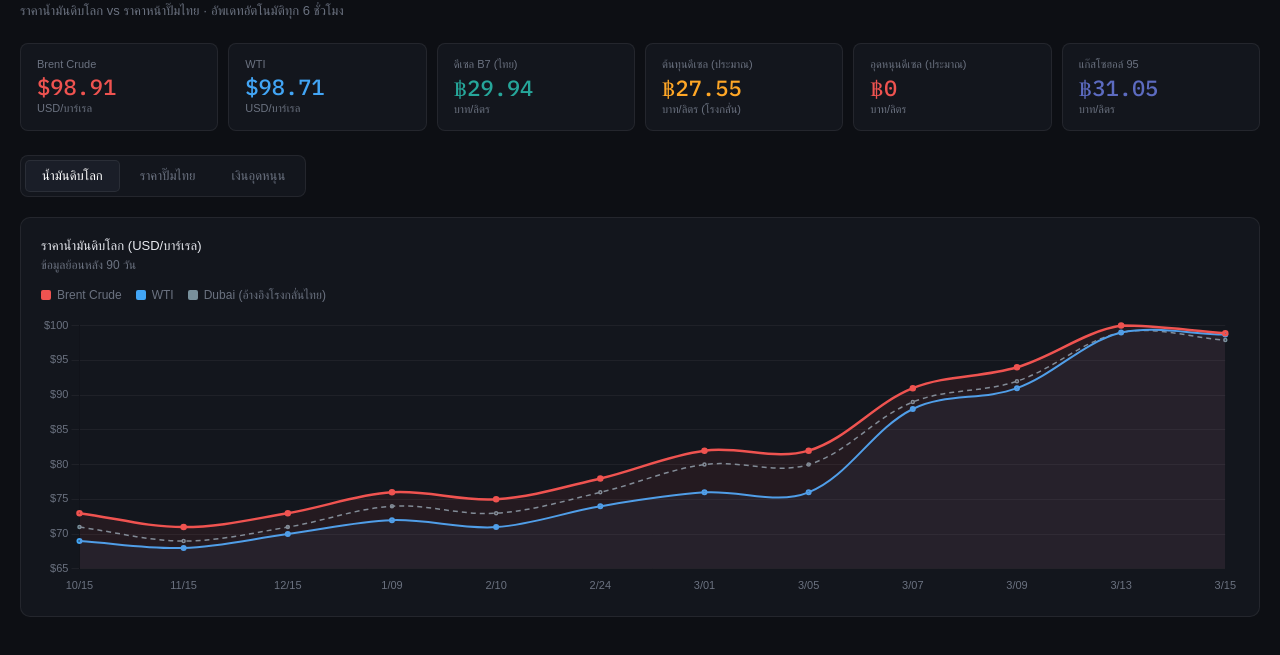
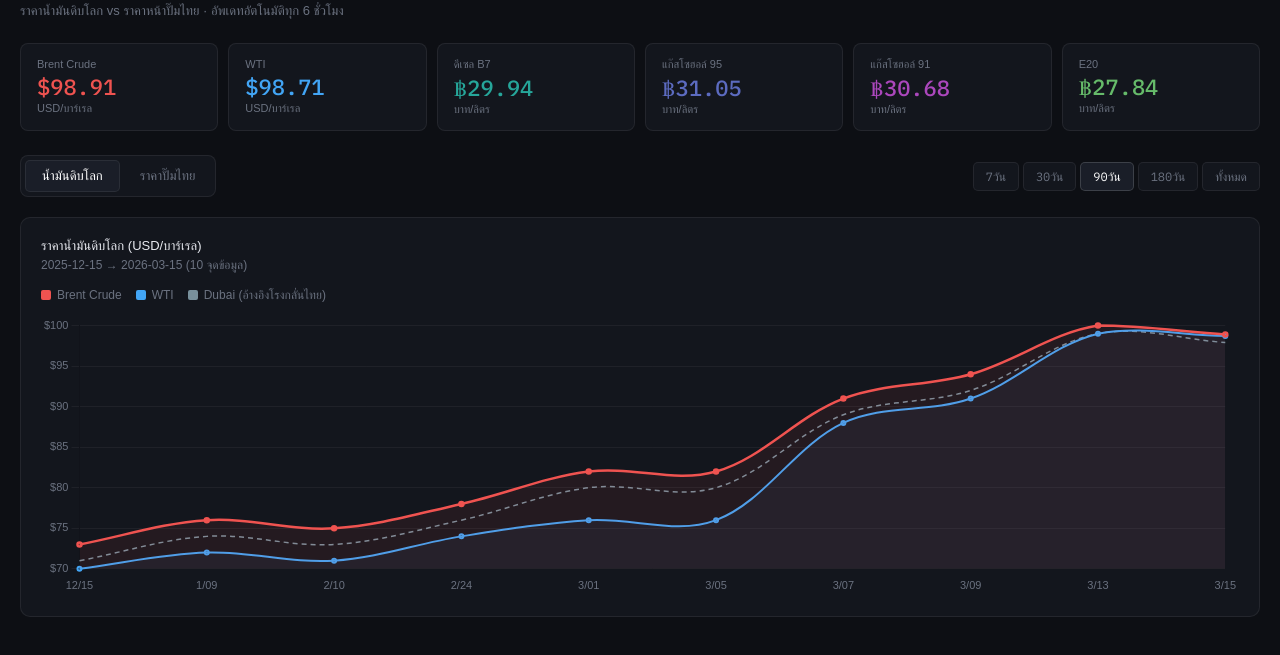
Before and after one commit to siripatsirikul-arch/oil-dashboard, a plain HTML site: page docs/index.html in a window 1280 px wide. Shown: the part 53-708 px from the top of the page. Drawn offline with nearby package versions, Linux system fonts and the light colour scheme; a web font is replaced by a local one.

Commit message:
feat: add period selector, remove subsidy tab, extend history to 365d

```diff
--- a/docs/index.html
+++ b/docs/index.html
@@ -11,9 +11,7 @@
   :root {
     --bg: #0d0f14; --surface: #13161d; --surface2: #1a1e28;
     --border: rgba(255,255,255,0.07); --text: #e8eaf0; --muted: #6b7280;
-    --brent: #ef5350; --wti: #42a5f5; --dubai: #78909c;
-    --diesel: #26a69a; --gsh95: #5c6bc0; --gsh91: #ab47bc; --benzin: #ffa726;
-    --danger: #ef5350; --warn: #ffa726; --safe: #26a69a;
+    --danger: #ef5350; --warn: #ffa726; --safe: #26a69a; --wti: #42a5f5;
   }
   body { background: var(--bg); color: var(--text); font-family: 'IBM Plex Sans Thai', sans-serif; font-size: 14px; min-height: 100vh; padding: 24px 20px 60px; }
 
@@ -40,11 +38,18 @@
   .metric-sub { font-size: 11px; color: var(--muted); }
   .c-red { color: var(--danger); } .c-green { color: var(--safe); } .c-warn { color: var(--warn); } .c-blue { color: var(--wti); }
 
-  /* Tabs */
-  .tabs { display: flex; gap: 4px; margin-bottom: 20px; background: var(--surface); border: 1px solid var(--border); padding: 4px; border-radius: 8px; width: fit-content; }
+  /* Controls row: tabs + period picker */
+  .controls { display: flex; align-items: center; justify-content: space-between; flex-wrap: wrap; gap: 10px; margin-bottom: 20px; }
+  .tabs { display: flex; gap: 4px; background: var(--surface); border: 1px solid var(--border); padding: 4px; border-radius: 8px; }
   .tab { padding: 7px 16px; border-radius: 5px; font-size: 13px; font-family: 'IBM Plex Sans Thai', sans-serif; cursor: pointer; border: none; background: transparent; color: var(--muted); transition: all 0.15s; }
   .tab.active { background: var(--surface2); color: #fff; border: 1px solid var(--border); }
   .tab:hover:not(.active) { color: var(--text); }
+
+  /* Period picker */
+  .period-picker { display: flex; gap: 4px; }
+  .period-btn { padding: 6px 12px; border-radius: 5px; font-size: 12px; font-family: 'IBM Plex Mono', monospace; cursor: pointer; border: 1px solid var(--border); background: var(--surface); color: var(--muted); transition: all 0.15s; }
+  .period-btn.active { background: var(--surface2); color: #fff; border-color: rgba(255,255,255,0.15); }
+  .period-btn:hover:not(.active) { color: var(--text); }
 
   /* Panels */
   .panel { display: none; } .panel.active { display: block; }
@@ -58,25 +63,9 @@
   .legend-item { display: flex; align-items: center; gap: 6px; font-size: 12px; color: var(--muted); }
   .legend-dot { width: 10px; height: 10px; border-radius: 2px; flex-shrink: 0; }
 
-  /* Alert */
-  .alert { border-radius: 8px; padding: 12px 16px; font-size: 12.5px; line-height: 1.5; margin-top: 12px; }
-  .alert-danger { background: rgba(239,83,80,0.1); border: 1px solid rgba(239,83,80,0.3); color: #ff8a80; }
-  .alert-warn { background: rgba(255,167,38,0.1); border: 1px solid rgba(255,167,38,0.3); color: #ffcc80; }
-  .alert strong { font-weight: 600; }
-
-  /* Subsidy summary */
-  .summary-grid { display: grid; grid-template-columns: repeat(3, 1fr); gap: 10px; margin-top: 14px; }
-  .sum-card { border-radius: 8px; padding: 12px; text-align: center; }
-  .sum-label { font-size: 11px; margin-bottom: 6px; }
-  .sum-val { font-family: 'IBM Plex Mono', monospace; font-size: 17px; font-weight: 500; line-height: 1; margin-bottom: 3px; }
-  .sum-note { font-size: 10px; }
-  .s-g { background: rgba(38,166,154,0.12); border: 1px solid rgba(38,166,154,0.25); color: var(--safe); }
-  .s-w { background: rgba(255,167,38,0.1); border: 1px solid rgba(255,167,38,0.25); color: var(--warn); }
-  .s-d { background: rgba(239,83,80,0.1); border: 1px solid rgba(239,83,80,0.25); color: var(--danger); }
-
   @media (max-width: 500px) {
-    .summary-grid { grid-template-columns: 1fr; }
     .metrics { grid-template-columns: repeat(2, 1fr); }
+    .controls { flex-direction: column; align-items: flex-start; }
   }
 </style>
 </head>
@@ -93,27 +82,33 @@
   <div class="subtitle">ราคาน้ำมันดิบโลก vs ราคาหน้าปั๊มไทย · อัพเดทอัตโนมัติทุก 6 ชั่วโมง</div>
 </div>
 
-<!-- Loading state -->
 <div class="state-box" id="loading">
   <div class="spinner"></div>
   <div>กำลังโหลดข้อมูลราคาน้ำมัน...</div>
 </div>
 
-<!-- Main content (hidden until data loads) -->
 <div id="app" style="display:none;">
   <div class="metrics" id="metrics"></div>
 
-  <div class="tabs">
-    <button class="tab active" onclick="switchTab('global',this)">น้ำมันดิบโลก</button>
-    <button class="tab" onclick="switchTab('thai',this)">ราคาปั๊มไทย</button>
-    <button class="tab" onclick="switchTab('subsidy',this)">เงินอุดหนุน</button>
+  <div class="controls">
+    <div class="tabs">
+      <button class="tab active" onclick="switchTab('global',this)">น้ำมันดิบโลก</button>
+      <button class="tab" onclick="switchTab('thai',this)">ราคาปั๊มไทย</button>
+    </div>
+    <div class="period-picker" id="period-picker">
+      <button class="period-btn" onclick="setPeriod(7,this)">7วัน</button>
+      <button class="period-btn" onclick="setPeriod(30,this)">30วัน</button>
+      <button class="period-btn active" onclick="setPeriod(90,this)">90วัน</button>
+      <button class="period-btn" onclick="setPeriod(180,this)">180วัน</button>
+      <button class="period-btn" onclick="setPeriod(0,this)">ทั้งหมด</button>
+    </div>
   </div>
 
   <!-- Tab 1: Global -->
   <div class="panel active" id="panel-global">
     <div class="chart-card">
       <div class="chart-title">ราคาน้ำมันดิบโลก (USD/บาร์เรล)</div>
-      <div class="chart-desc" id="global-desc">ข้อมูลย้อนหลัง 90 วัน</div>
+      <div class="chart-desc" id="global-desc">—</div>
       <div class="legend">
         <div class="legend-item"><div class="legend-dot" style="background:#ef5350;"></div>Brent Crude</div>
         <div class="legend-item"><div class="legend-dot" style="background:#42a5f5;"></div>WTI</div>
@@ -127,38 +122,25 @@
   <div class="panel" id="panel-thai">
     <div class="chart-card">
       <div class="chart-title">ราคาน้ำมันหน้าปั๊มไทย (บาท/ลิตร)</div>
-      <div class="chart-desc">เส้นประแดง = ต้นทุนจริงโรงกลั่น · เส้นเขียว = ราคาขาย (ตรึง)</div>
+      <div class="chart-desc" id="thai-desc">—</div>
       <div class="legend">
-        <div class="legend-item"><div class="legend-dot" style="background:rgba(239,83,80,0.6);"></div>ต้นทุนดีเซล (โรงกลั่น)</div>
         <div class="legend-item"><div class="legend-dot" style="background:#26a69a;"></div>ดีเซล B7</div>
         <div class="legend-item"><div class="legend-dot" style="background:#5c6bc0;"></div>แก๊สโซฮอล์ 95</div>
         <div class="legend-item"><div class="legend-dot" style="background:#ab47bc;"></div>แก๊สโซฮอล์ 91</div>
+        <div class="legend-item"><div class="legend-dot" style="background:#66bb6a;"></div>E20</div>
         <div class="legend-item"><div class="legend-dot" style="background:#ffa726;"></div>เบนซิน 95</div>
       </div>
       <div class="chart-wrap"><canvas id="thaiChart" height="300"></canvas></div>
-      <div class="alert alert-danger" id="gap-alert"></div>
-    </div>
-  </div>
-
-  <!-- Tab 3: Subsidy -->
-  <div class="panel" id="panel-subsidy">
-    <div class="chart-card">
-      <div class="chart-title">เงินอุดหนุนดีเซลจากกองทุนน้ำมันฯ (บาท/ลิตร)</div>
-      <div class="chart-desc">คำนวณจาก ต้นทุนโรงกลั่น − ราคาขายปลีก</div>
-      <div class="chart-wrap"><canvas id="subsidyChart" height="220"></canvas></div>
-      <div class="summary-grid" id="subsidy-summary"></div>
-      <div class="alert alert-warn" id="subsidy-alert"></div>
     </div>
   </div>
 </div>
 
 <script>
-// ── CSS variables → hex (Chart.js ไม่รองรับ CSS vars) ─────────────────────
 const C = {
-  grid:   'rgba(255,255,255,0.05)',
-  tick:   '#6b7280',
-  tt_bg:  '#1a1e28',
-  tt_bd:  'rgba(255,255,255,0.1)',
+  grid:  'rgba(255,255,255,0.05)',
+  tick:  '#6b7280',
+  tt_bg: '#1a1e28',
+  tt_bd: 'rgba(255,255,255,0.1)',
 };
 
 Chart.defaults.color = C.tick;
@@ -166,156 +148,125 @@ Chart.defaults.font.family = "'IBM Plex Sans Thai', sans-serif";
 Chart.defaults.font.size = 11;
 
 let charts = {};
+let allData = null;
+let currentPeriod = 90;
 
-// ── Load data/prices.json ──────────────────────────────────────────────────
 async function loadData() {
-  const res  = await fetch('data/prices.json?t=' + Date.now());
+  const res = await fetch('data/prices.json?t=' + Date.now());
   if (!res.ok) throw new Error('HTTP ' + res.status);
   return res.json();
 }
 
-// ── Compute diesel cost estimate from Brent price ──────────────────────────
-// rough formula: refinery cost ≈ (Dubai_USD × THB/USD × 0.159) + refinery margin
-// THB/USD ≈ 35, 0.159 = barrel→liter conversion, margin ≈ 6 THB
-function estimateDieselCost(dubaiUsd) {
-  if (!dubaiUsd) return null;
-  const thbPerUsd = 35;
-  const literPerBarrel = 158.987;
-  const refineryMargin = 6;
-  return Math.round(((dubaiUsd * thbPerUsd) / literPerBarrel + refineryMargin) * 100) / 100;
+// ── Filter history by period (days), 0 = all ──────────────────────────────
+function filterHistory(history, days) {
+  if (!days || days === 0) return history;
+  const cutoff = new Date();
+  cutoff.setDate(cutoff.getDate() - days);
+  const cutoffStr = cutoff.toISOString().slice(0, 10);
+  return history.filter(h => h.date >= cutoffStr);
 }
 
-// ── Render ─────────────────────────────────────────────────────────────────
-function render(data) {
-  const latest  = data.latest;
-  const history = data.history;
-  const meta    = data.meta;
+// ── Format date label ─────────────────────────────────────────────────────
+function fmtDate(dateStr, totalPoints) {
+  const d = new Date(dateStr);
+  if (totalPoints <= 60) {
+    return (d.getMonth()+1) + '/' + String(d.getDate()).padStart(2,'0');
+  }
+  // ถ้าข้อมูลเยอะ แสดงเดือน/ปี
+  return (d.getMonth()+1) + '/' + String(d.getFullYear()).slice(2);
+}
 
-  // — Update timestamp —
-  const d = new Date(latest.updated_at);
-  document.getElementById('updated-at').textContent =
-    'อัพเดท ' + d.toLocaleString('th-TH', { timeZone: 'Asia/Bangkok', dateStyle: 'short', timeStyle: 'short' });
-
-  // — Prepare series arrays —
-  const labels   = history.map(h => {
-    const d = new Date(h.date);
-    return (d.getMonth()+1) + '/' + String(d.getDate()).padStart(2,'0');
-  });
-
-  const brentArr  = history.map(h => h.global?.brent  ?? null);
-  const wtiArr    = history.map(h => h.global?.wti    ?? null);
-  const dubaiArr  = history.map(h => h.global?.dubai  ?? null);
+// ── Render charts with given history slice ────────────────────────────────
+function renderCharts(history) {
+  const n = history.length;
+  const labels   = history.map(h => fmtDate(h.date, n));
+  const brentArr = history.map(h => h.global?.brent   ?? null);
+  const wtiArr   = history.map(h => h.global?.wti     ?? null);
+  const dubaiArr = history.map(h => h.global?.dubai   ?? null);
   const dieselArr = history.map(h => h.thai?.diesel_b7 ?? null);
   const gsh95Arr  = history.map(h => h.thai?.gsh95    ?? null);
   const gsh91Arr  = history.map(h => h.thai?.gsh91    ?? null);
+  const e20Arr    = history.map(h => h.thai?.e20       ?? null);
   const benzinArr = history.map(h => h.thai?.benzin95  ?? null);
-  const costArr   = history.map(h => estimateDieselCost(h.global?.dubai));
-  const subsidyArr = costArr.map((c, i) => {
-    const d = dieselArr[i];
-    return (c && d) ? Math.max(0, Math.round((c - d) * 100) / 100) : null;
-  });
 
-  const latestBrent   = latest.global?.brent  ?? '-';
-  const latestWTI     = latest.global?.wti    ?? '-';
-  const latestDiesel  = latest.thai?.diesel_b7 ?? '-';
-  const latestGSH95   = latest.thai?.gsh95    ?? '-';
-  const latestCost    = estimateDieselCost(latest.global?.dubai);
-  const latestSubsidy = latestCost && latestDiesel !== '-'
-    ? Math.max(0, Math.round((latestCost - latestDiesel) * 100) / 100) : null;
-
-  // — Metric cards —
-  document.getElementById('metrics').innerHTML = `
-    <div class="metric"><div class="metric-label">Brent Crude</div>
-      <div class="metric-value c-red">$${latestBrent}</div>
-      <div class="metric-sub">USD/บาร์เรล</div></div>
-    <div class="metric"><div class="metric-label">WTI</div>
-      <div class="metric-value c-blue">$${latestWTI}</div>
-      <div class="metric-sub">USD/บาร์เรล</div></div>
-    <div class="metric"><div class="metric-label">ดีเซล B7 (ไทย)</div>
-      <div class="metric-value c-green">฿${latestDiesel}</div>
-      <div class="metric-sub">บาท/ลิตร</div></div>
-    <div class="metric"><div class="metric-label">ต้นทุนดีเซล (ประมาณ)</div>
-      <div class="metric-value c-warn">฿${latestCost ?? '-'}</div>
-      <div class="metric-sub">บาท/ลิตร (โรงกลั่น)</div></div>
-    <div class="metric"><div class="metric-label">อุดหนุนดีเซล (ประมาณ)</div>
-      <div class="metric-value c-red">฿${latestSubsidy ?? '-'}</div>
-      <div class="metric-sub">บาท/ลิตร</div></div>
-    <div class="metric"><div class="metric-label">แก๊สโซฮอล์ 95</div>
-      <div class="metric-value" style="color:#5c6bc0;">฿${latestGSH95}</div>
-      <div class="metric-sub">บาท/ลิตร</div></div>
-  `;
-
-  // — Alert texts —
-  if (latestCost && latestDiesel !== '-') {
-    document.getElementById('gap-alert').innerHTML =
-      `ช่องว่างต้นทุน <strong>฿${latestCost}</strong> vs ราคาขาย <strong>฿${latestDiesel}</strong> = กองทุนฯ แบก <strong>฿${latestSubsidy}/ลิตร</strong> แทนผู้บริโภค`;
-  }
-  const dailyBurden = latestSubsidy ? Math.round(latestSubsidy * 85 * 1e6 / 1e8) / 10 : '-';
-  document.getElementById('subsidy-alert').innerHTML =
-    `ภาระกองทุนฯ ประมาณ <strong>${dailyBurden} พันล้านบาท/วัน</strong> · ข้อมูลจากการประมาณการ`;
-
-  const maxSub = Math.max(...subsidyArr.filter(Boolean));
-  const minSub = Math.min(...subsidyArr.filter(v => v !== null));
-  document.getElementById('subsidy-summary').innerHTML = `
-    <div class="sum-card s-g"><div class="sum-label">ต่ำสุด</div>
-      <div class="sum-val">฿${minSub.toFixed(2)}</div><div class="sum-note">บาท/ลิตร</div></div>
-    <div class="sum-card s-w"><div class="sum-label">ล่าสุด</div>
-      <div class="sum-val">฿${latestSubsidy ?? '-'}</div><div class="sum-note">บาท/ลิตร</div></div>
-    <div class="sum-card s-d"><div class="sum-label">สูงสุด</div>
-      <div class="sum-val">฿${maxSub.toFixed(2)}</div><div class="sum-note">บาท/ลิตร</div></div>
-  `;
+  const first = history[0]?.date ?? '';
+  const last  = history[n-1]?.date ?? '';
+  const rangeLabel = n > 0 ? `${first} → ${last} (${n} จุดข้อมูล)` : '—';
+  document.getElementById('global-desc').textContent = rangeLabel;
+  document.getElementById('thai-desc').textContent   = rangeLabel;
 
   const ttOpts = {
     backgroundColor: C.tt_bg, borderColor: C.tt_bd, borderWidth: 1,
     titleColor: '#e8eaf0', bodyColor: '#9ca3af'
   };
+  const xOpts = { grid: { display: false }, ticks: { maxRotation: 45, autoSkip: true, maxTicksLimit: 14 }};
 
-  // ── Chart 1: Global ──────────────────────────────────────────────────────
+  // Chart 1: Global
   if (charts.global) charts.global.destroy();
   charts.global = new Chart(document.getElementById('globalChart'), {
     type: 'line',
     data: { labels, datasets: [
-      { label: 'Brent', data: brentArr, borderColor: '#ef5350', backgroundColor: 'rgba(239,83,80,0.08)', fill: true,  tension: 0.35, pointRadius: 2, borderWidth: 2.5 },
-      { label: 'WTI',   data: wtiArr,   borderColor: '#42a5f5', backgroundColor: 'rgba(66,165,245,0.05)', fill: true,  tension: 0.35, pointRadius: 2, borderWidth: 2 },
-      { label: 'Dubai', data: dubaiArr,  borderColor: '#78909c', backgroundColor: 'transparent',           fill: false, tension: 0.35, pointRadius: 1.5, borderWidth: 1.5, borderDash: [5,4] },
+      { label: 'Brent', data: brentArr, borderColor: '#ef5350', backgroundColor: 'rgba(239,83,80,0.08)', fill: true,  tension: 0.35, pointRadius: n > 60 ? 0 : 2, borderWidth: 2.5 },
+      { label: 'WTI',   data: wtiArr,   borderColor: '#42a5f5', backgroundColor: 'rgba(66,165,245,0.05)', fill: true,  tension: 0.35, pointRadius: n > 60 ? 0 : 2, borderWidth: 2 },
+      { label: 'Dubai', data: dubaiArr,  borderColor: '#78909c', backgroundColor: 'transparent',           fill: false, tension: 0.35, pointRadius: 0, borderWidth: 1.5, borderDash: [5,4] },
     ]},
     options: { responsive: true, maintainAspectRatio: false,
       plugins: { legend: { display: false }, tooltip: { ...ttOpts, callbacks: { label: ctx => ` ${ctx.dataset.label}: $${ctx.parsed.y?.toFixed(2) ?? '-'}` }}},
-      scales: { y: { grid: { color: C.grid }, ticks: { callback: v => '$'+v }}, x: { grid: { display: false }, ticks: { maxRotation: 45, autoSkip: true, maxTicksLimit: 12 }}}
+      scales: { y: { grid: { color: C.grid }, ticks: { callback: v => '$'+v }}, x: xOpts }
     }
   });
 
-  // ── Chart 2: Thai prices ─────────────────────────────────────────────────
+  // Chart 2: Thai
   if (charts.thai) charts.thai.destroy();
   charts.thai = new Chart(document.getElementById('thaiChart'), {
     type: 'line',
     data: { labels, datasets: [
-      { label: 'ต้นทุนดีเซล', data: costArr,   borderColor: 'rgba(239,83,80,0.65)', backgroundColor: 'rgba(239,83,80,0.06)', fill: true,  tension: 0.35, pointRadius: 2, borderWidth: 1.5, borderDash: [5,4] },
-      { label: 'ดีเซล B7',   data: dieselArr, borderColor: '#26a69a', backgroundColor: 'rgba(38,166,154,0.08)', fill: true,  tension: 0,    pointRadius: 2, borderWidth: 3 },
-      { label: 'GSH 95',     data: gsh95Arr,  borderColor: '#5c6bc0', backgroundColor: 'transparent',           fill: false, tension: 0.3,  pointRadius: 2, borderWidth: 2 },
-      { label: 'GSH 91',     data: gsh91Arr,  borderColor: '#ab47bc', backgroundColor: 'transparent',           fill: false, tension: 0.3,  pointRadius: 2, borderWidth: 2 },
-      { label: 'เบนซิน 95',  data: benzinArr, borderColor: '#ffa726', backgroundColor: 'transparent',           fill: false, tension: 0.3,  pointRadius: 2, borderWidth: 2 },
+      { label: 'ดีเซล B7',   data: dieselArr, borderColor: '#26a69a', backgroundColor: 'rgba(38,166,154,0.08)', fill: true,  tension: 0, pointRadius: n > 60 ? 0 : 2, borderWidth: 3 },
+      { label: 'GSH 95',     data: gsh95Arr,  borderColor: '#5c6bc0', backgroundColor: 'transparent',           fill: false, tension: 0.3, pointRadius: n > 60 ? 0 : 2, borderWidth: 2 },
+      { label: 'GSH 91',     data: gsh91Arr,  borderColor: '#ab47bc', backgroundColor: 'transparent',           fill: false, tension: 0.3, pointRadius: n > 60 ? 0 : 2, borderWidth: 2 },
+      { label: 'E20',        data: e20Arr,    borderColor: '#66bb6a', backgroundColor: 'transparent',           fill: false, tension: 0.3, pointRadius: n > 60 ? 0 : 2, borderWidth: 1.5, borderDash: [4,3] },
+      { label: 'เบนซิน 95',  data: benzinArr, borderColor: '#ffa726', backgroundColor: 'transparent',           fill: false, tension: 0.3, pointRadius: n > 60 ? 0 : 2, borderWidth: 2 },
     ]},
     options: { responsive: true, maintainAspectRatio: false,
       plugins: { legend: { display: false }, tooltip: { ...ttOpts, callbacks: { label: ctx => ` ${ctx.dataset.label}: ฿${ctx.parsed.y?.toFixed(2) ?? '-'}` }}},
-      scales: { y: { min: 15, max: 60, grid: { color: C.grid }, ticks: { callback: v => '฿'+v }}, x: { grid: { display: false }, ticks: { maxRotation: 45, autoSkip: true, maxTicksLimit: 12 }}}
-    }
-  });
-
-  // ── Chart 3: Subsidy ─────────────────────────────────────────────────────
-  const subColors = subsidyArr.map(v => !v ? '#26a69a' : v > 10 ? '#ef5350' : v > 3 ? '#ffa726' : '#26a69a');
-  if (charts.subsidy) charts.subsidy.destroy();
-  charts.subsidy = new Chart(document.getElementById('subsidyChart'), {
-    type: 'bar',
-    data: { labels, datasets: [{ label: 'อุดหนุน', data: subsidyArr, backgroundColor: subColors, borderRadius: 3, borderWidth: 0 }]},
-    options: { responsive: true, maintainAspectRatio: false,
-      plugins: { legend: { display: false }, tooltip: { ...ttOpts, callbacks: { label: ctx => ` อุดหนุน: ฿${ctx.parsed.y?.toFixed(2) ?? '-'}/ลิตร` }}},
-      scales: { y: { min: 0, grid: { color: C.grid }, ticks: { callback: v => '฿'+v }}, x: { grid: { display: false }, ticks: { maxRotation: 45, autoSkip: true, maxTicksLimit: 12 }}}
+      scales: { y: { min: 15, max: 60, grid: { color: C.grid }, ticks: { callback: v => '฿'+v }}, x: xOpts }
     }
   });
 }
 
-// ── Tab switch ─────────────────────────────────────────────────────────────
+// ── Render metric cards (always from latest) ──────────────────────────────
+function renderMetrics(latest) {
+  const b  = latest.global?.brent    ?? '-';
+  const w  = latest.global?.wti      ?? '-';
+  const d  = latest.thai?.diesel_b7  ?? '-';
+  const g95 = latest.thai?.gsh95     ?? '-';
+  const g91 = latest.thai?.gsh91     ?? '-';
+  const e20 = latest.thai?.e20       ?? '-';
+  document.getElementById('metrics').innerHTML = `
+    <div class="metric"><div class="metric-label">Brent Crude</div>
+      <div class="metric-value c-red">$${b}</div><div class="metric-sub">USD/บาร์เรล</div></div>
+    <div class="metric"><div class="metric-label">WTI</div>
+      <div class="metric-value c-blue">$${w}</div><div class="metric-sub">USD/บาร์เรล</div></div>
+    <div class="metric"><div class="metric-label">ดีเซล B7</div>
+      <div class="metric-value c-green">฿${d}</div><div class="metric-sub">บาท/ลิตร</div></div>
+    <div class="metric"><div class="metric-label">แก๊สโซฮอล์ 95</div>
+      <div class="metric-value" style="color:#5c6bc0;">฿${g95}</div><div class="metric-sub">บาท/ลิตร</div></div>
+    <div class="metric"><div class="metric-label">แก๊สโซฮอล์ 91</div>
+      <div class="metric-value" style="color:#ab47bc;">฿${g91}</div><div class="metric-sub">บาท/ลิตร</div></div>
+    <div class="metric"><div class="metric-label">E20</div>
+      <div class="metric-value" style="color:#66bb6a;">฿${e20}</div><div class="metric-sub">บาท/ลิตร</div></div>
+  `;
+}
+
+// ── Period switch ─────────────────────────────────────────────────────────
+function setPeriod(days, btn) {
+  currentPeriod = days;
+  document.querySelectorAll('.period-btn').forEach(b => b.classList.remove('active'));
+  btn.classList.add('active');
+  if (allData) renderCharts(filterHistory(allData.history, days));
+}
+
+// ── Tab switch ────────────────────────────────────────────────────────────
 function switchTab(id, btn) {
   document.querySelectorAll('.panel').forEach(p => p.classList.remove('active'));
   document.querySelectorAll('.tab').forEach(t => t.classList.remove('active'));
@@ -323,13 +274,17 @@ function switchTab(id, btn) {
   btn.classList.add('active');
 }
 
-// ── Boot ───────────────────────────────────────────────────────────────────
+// ── Boot ──────────────────────────────────────────────────────────────────
 (async () => {
   try {
-    const data = await loadData();
+    allData = await loadData();
+    const ts = new Date(allData.latest.updated_at);
+    document.getElementById('updated-at').textContent =
+      'อัพเดท ' + ts.toLocaleString('th-TH', { timeZone: 'Asia/Bangkok', dateStyle: 'short', timeStyle: 'short' });
     document.getElementById('loading').style.display = 'none';
     document.getElementById('app').style.display = 'block';
-    render(data);
+    renderMetrics(allData.latest);
+    renderCharts(filterHistory(allData.history, currentPeriod));
   } catch (e) {
     document.getElementById('loading').innerHTML =
       `<div style="color:#ef5350;">⚠ โหลดข้อมูลไม่ได้: ${e.message}</div>
```
Also changed, not shown: 1 other file.
